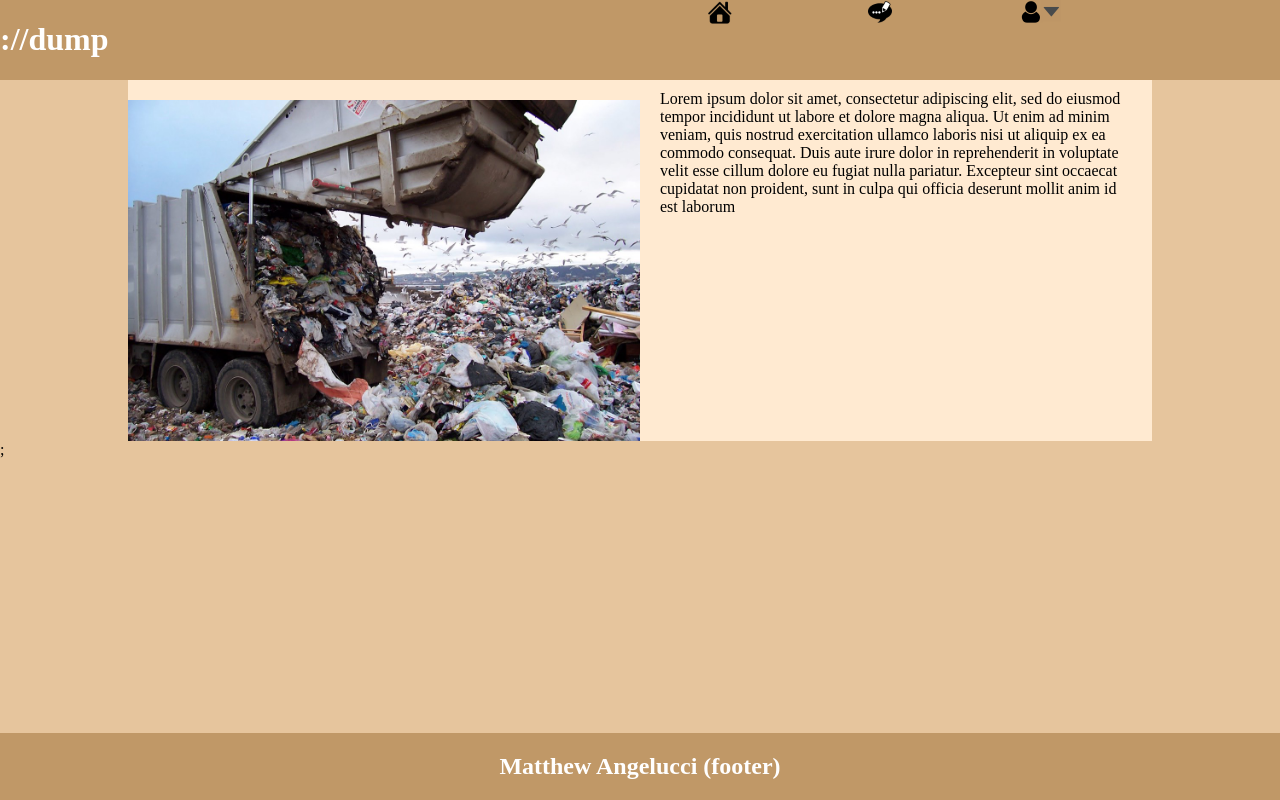
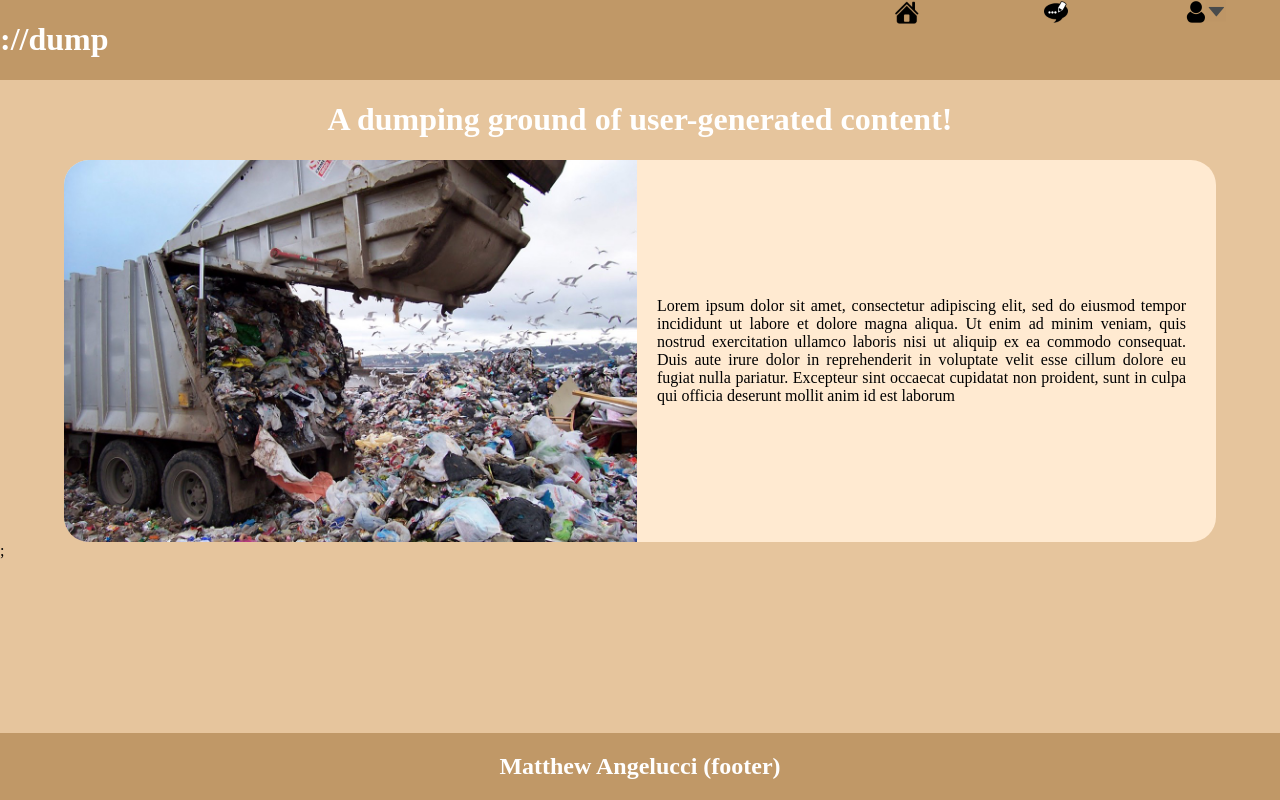
Before and after one commit to mangoALCATRAZ/CIS3309_Lab2_deux, a plain HTML site: page web/index.html in a window 1280 px wide. Drawn offline with Linux system fonts and the light colour scheme.

Commit message:
Inching towards final. Standardizes how content works using Flexboxes. Wrote a JS script that handles reformatting of content elements whenever the width of the screen becomes smaller than 730px.

```diff
--- a/web/index.html
+++ b/web/index.html
@@ -11,7 +11,7 @@ and open the template in the editor.
         <meta name="viewport" content="width=device-width, initial-scale=1.0">
         <link href="style/style.css" rel="stylesheet" type="text/css" />
     </head>
-    <body>
+    <body onresize="windowWidthInitCheck('content')">
         <div class="header">
             <div class="title">
                 <h1>://dump</h1>
@@ -39,8 +39,9 @@ and open the template in the editor.
                 </div>
             </div>
         </div>
+        <h1 style="text-align: center;">A dumping ground of user-generated content!</h1>
         <div class="content">
-            <img id="dumpImg" src="pics/dump.jpeg" alt="A dumping ground of user-generated content." />
+            <img class="leftImg" src="pics/dump.jpeg" alt="A dumping ground of user-generated content." />
             <p class="centerText">Lorem ipsum dolor sit amet, consectetur adipiscing elit, sed do eiusmod tempor incididunt ut labore et dolore magna aliqua. Ut enim ad minim veniam, quis nostrud exercitation ullamco laboris nisi ut aliquip ex ea commodo consequat. Duis aute irure dolor in reprehenderit in voluptate velit esse cillum dolore eu fugiat nulla pariatur. Excepteur sint occaecat cupidatat non proident, sunt in culpa qui officia deserunt mollit anim id est laborum</p>
         </div>
         <div class ="footer">
@@ -48,8 +49,10 @@ and open the template in the editor.
         </div>;
         <script type="text/javascript" src="js/dropDown.js"></script>
         <script type="text/javascript" src="js/dropInit.js"></script>
+        <script type="text/javascript" src="js/windowWidthInitCheck.js"></script>
         <script type="text/javascript">
             dropInit("dropContent"); //Initializes drop down menus to "hidden". Done because of errors found in debugging
+            windowWidthInitCheck("content");
             dropDown("dropDownFlex", "dropContent");
         </script>
     </body>
--- /dev/null
+++ b/web/js/windowWidthInitCheck.js
@@ -0,0 +1,21 @@
+/*
+ * To change this license header, choose License Headers in Project Properties.
+ * To change this template file, choose Tools | Templates
+ * and open the template in the editor.
+ */
+
+
+function windowWidthInitCheck(contentElem){
+    var w = window.innerWidth;
+    var ele = document.getElementsByClassName(contentElem);
+    if(w <= 730){
+        for(i = 0; i < ele.length; i++){
+            ele[i].style.flexDirection = "column";
+        }
+    }
+    else{
+        for(i = 0; i < ele.length; i++){
+            ele[i].style.flexDirection = "row";
+        }
+    }
+}
--- a/web/style/style.css
+++ b/web/style/style.css
@@ -42,17 +42,18 @@ and open the template in the editor.
             }
 
             .navFlex{
-                width: 50%;
+                width: 35%;
                 height: 100%;
                 float: right;
                 text-align: center;
 
                 display: flex;
                 flex-direction: row;
+                margin-top: auto;
             }
             .dropDownFlex{
 
-                width: 25%;
+                width: 35%;
                 overflow: auto;
                 height: 100%;
 
@@ -73,12 +74,19 @@ and open the template in the editor.
                 visibility: hidden;
             }
             .content{
-                width: 80%;
+                width: 90%;
                 margin-left: auto;
                 margin-right: auto;
                 overflow: auto;
 
+                display: flex;
+                flex-direction: row;
+                align-items: center;
+                justify-content: center;
+
                 background-color: #FFEAD1;
+                border-radius: 25px;
+                text-align: justify;
             }
             .leftContent{
                 width: 50%;
@@ -92,7 +100,9 @@ and open the template in the editor.
             }
             .centerText{
                 margin-right: 30px;
-                margin-top: 10px;
+                margin-top: auto;
+                margin-bottom: auto;
+
             }
             .footer{
                 width: 100%;
@@ -102,11 +112,10 @@ and open the template in the editor.
                 background-color: #C09867;
             }
 
-            #dumpImg{
+            .leftImg{
                 max-width: 100%;
                 max-height: 100%;
                 margin-right: 20px;
-                margin-top: 20px;
                 /*- -former leftContent div attributes below - -
                  - - moved in order to facilitate word wrapping around image - -*/
                 width: 50%;
```
Also changed, not shown: build/web/index.html (+5 -2 lines).
